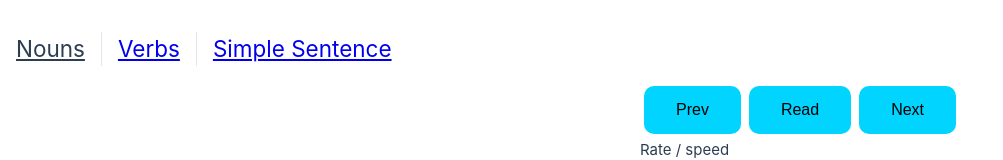
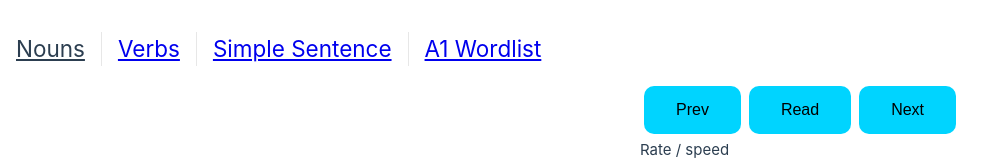
Before and after one commit to sushmitha2702/GermanThroVoice, a Vue app: page / in a window 1280 px wide. Shown: the top 160 px of the page, without its empty margins (0-1003 px from the left). Built offline with nearby package versions, Linux system fonts and the light colour scheme; no server answers; the database is empty.

Commit message:
Update App.vue

```diff
--- a/src/App.vue
+++ b/src/App.vue
@@ -9,6 +9,7 @@ import { RouterLink, RouterView } from 'vue-router'
         <RouterLink to="/"><h1>Nouns</h1></RouterLink>
         <RouterLink to="/verb"><h1>Verbs</h1></RouterLink>
         <RouterLink to="/simple-sentence"><h1>Simple Sentence</h1></RouterLink>
+        <RouterLink to="/a1-wordlist"><h1>A1 Wordlist</h1></RouterLink>
       </nav>
     </div>
   </header>
```
